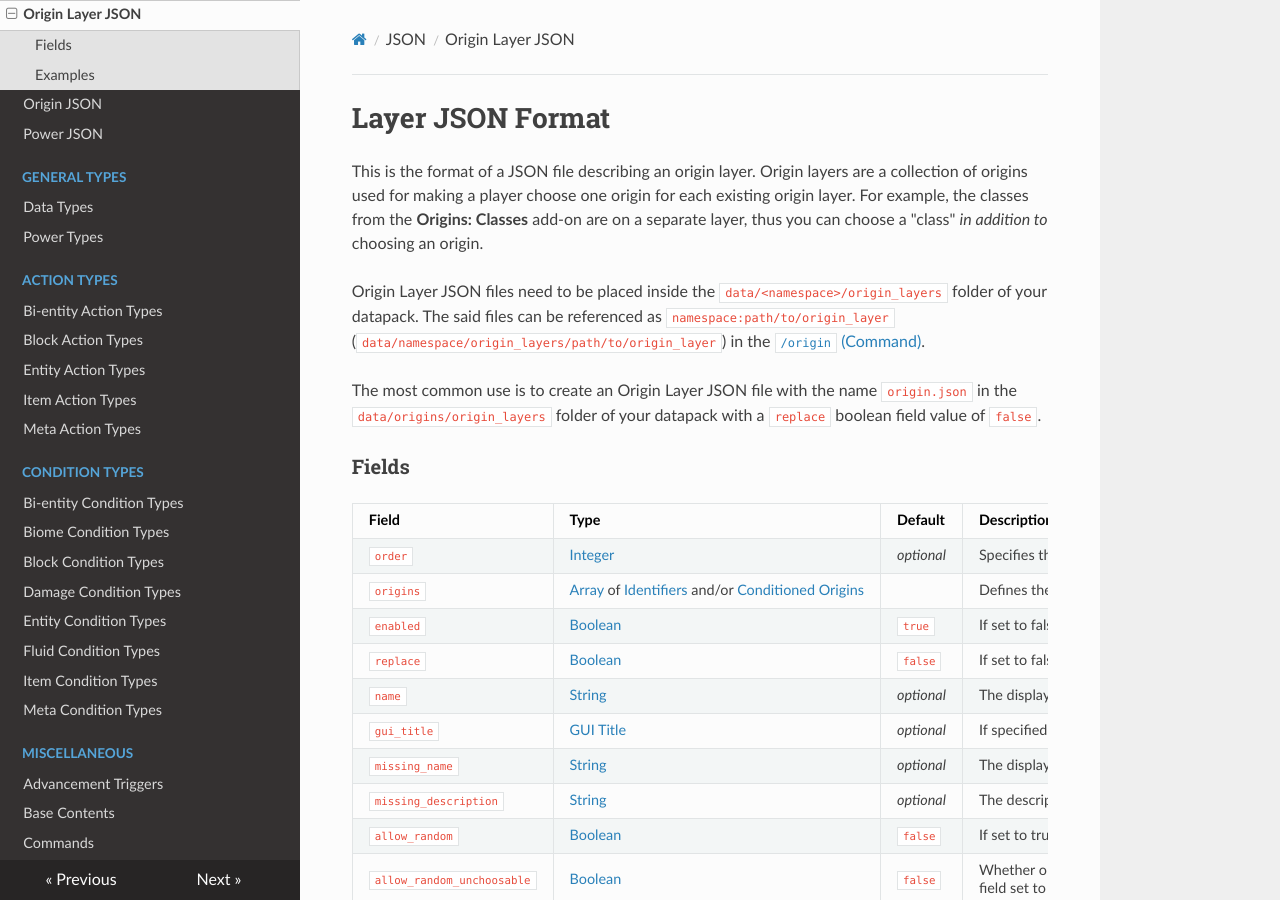
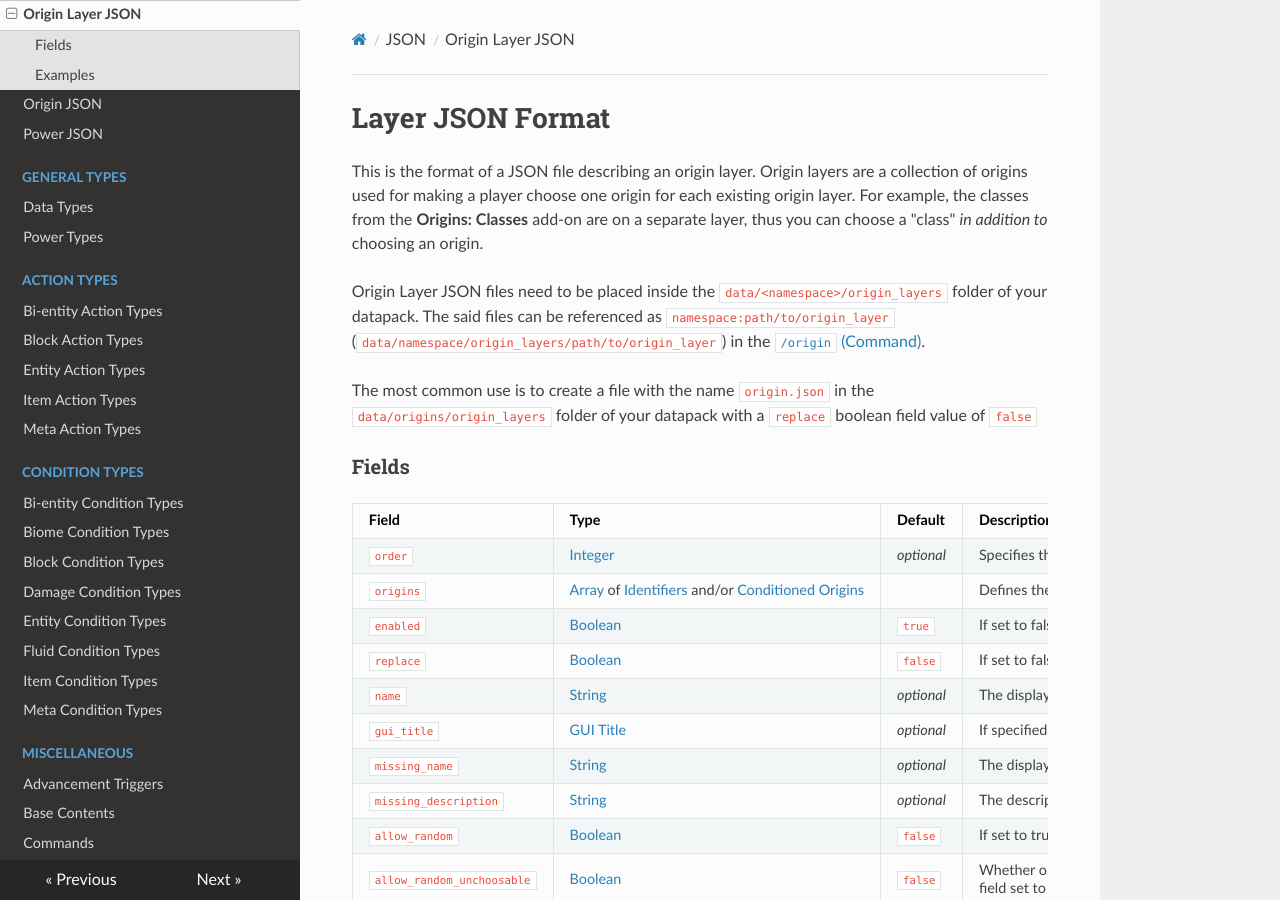
Before and after one commit to apace100/origins-docs, an MkDocs documentation site: the page built from docs/json/origin_layer.md, in a window 1280 px wide and 900 px high. Built offline with MkDocs 1.6.1, drawn with Linux system fonts in a browser that asks for light colours; nearby versions of some CDN libraries.

Commit message:
Updated `origin_layer.md` (JSON Format) Tweaked wording in line 12 for less confusion

```diff
--- a/docs/json/origin_layer.md
+++ b/docs/json/origin_layer.md
@@ -9,7 +9,7 @@ This is the format of a JSON file describing an origin layer. Origin layers are
 
 Origin Layer JSON files need to be placed inside the `data/<namespace>/origin_layers` folder of your datapack. The said files can be referenced as `namespace:path/to/origin_layer` (`data/namespace/origin_layers/path/to/origin_layer`) in the [`/origin` (Command)](../misc/commands/origin.md).
 
-The most common use is to create an Origin Layer JSON file with the name `origin.json` in the `data/origins/origin_layers` folder of your datapack with a `replace` boolean field value of `false`.
+The most common use is to create a file with the name `origin.json` in the `data/origins/origin_layers` folder of your datapack with a `replace` boolean field value of `false`
 
 
 ### Fields
```
